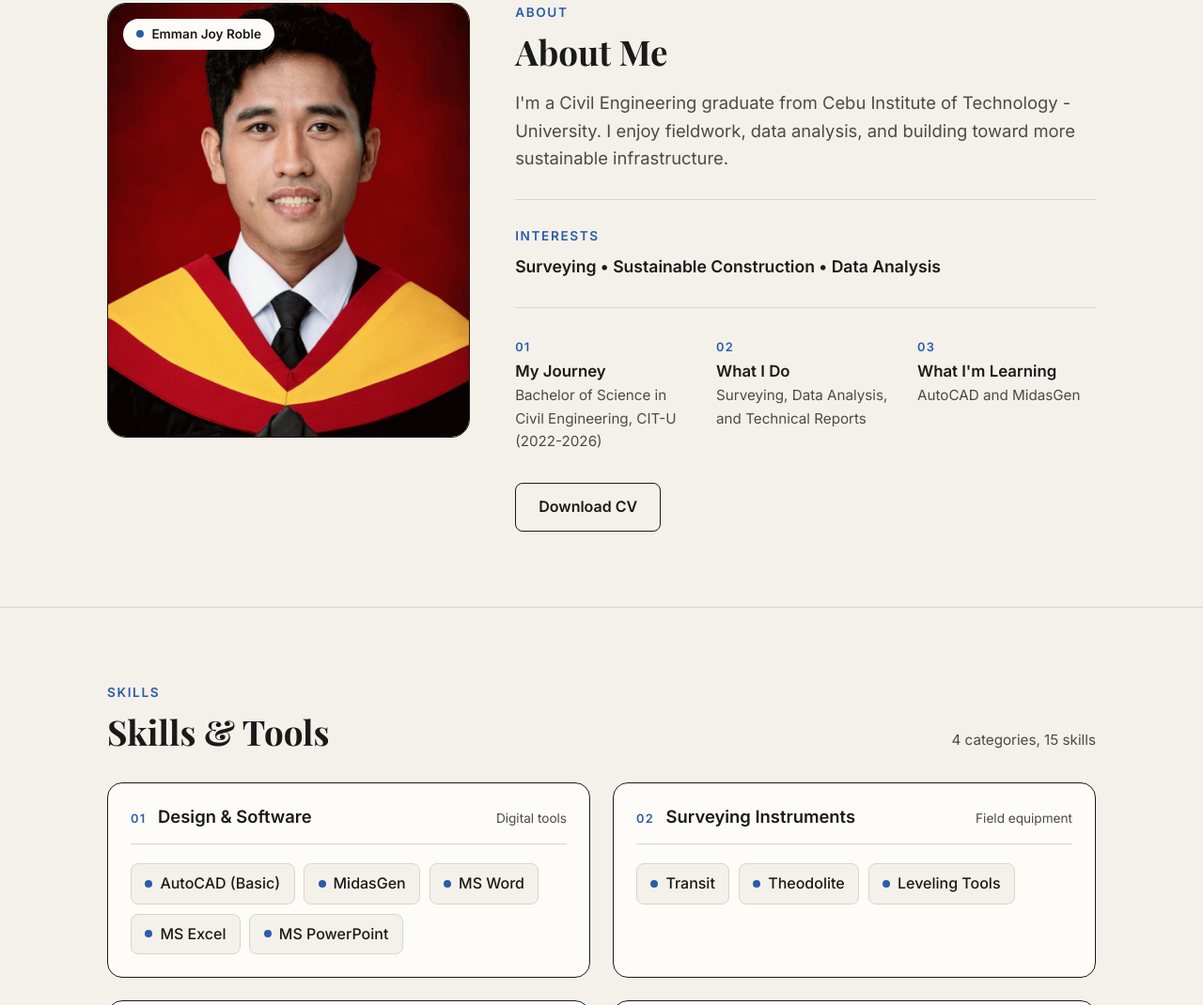
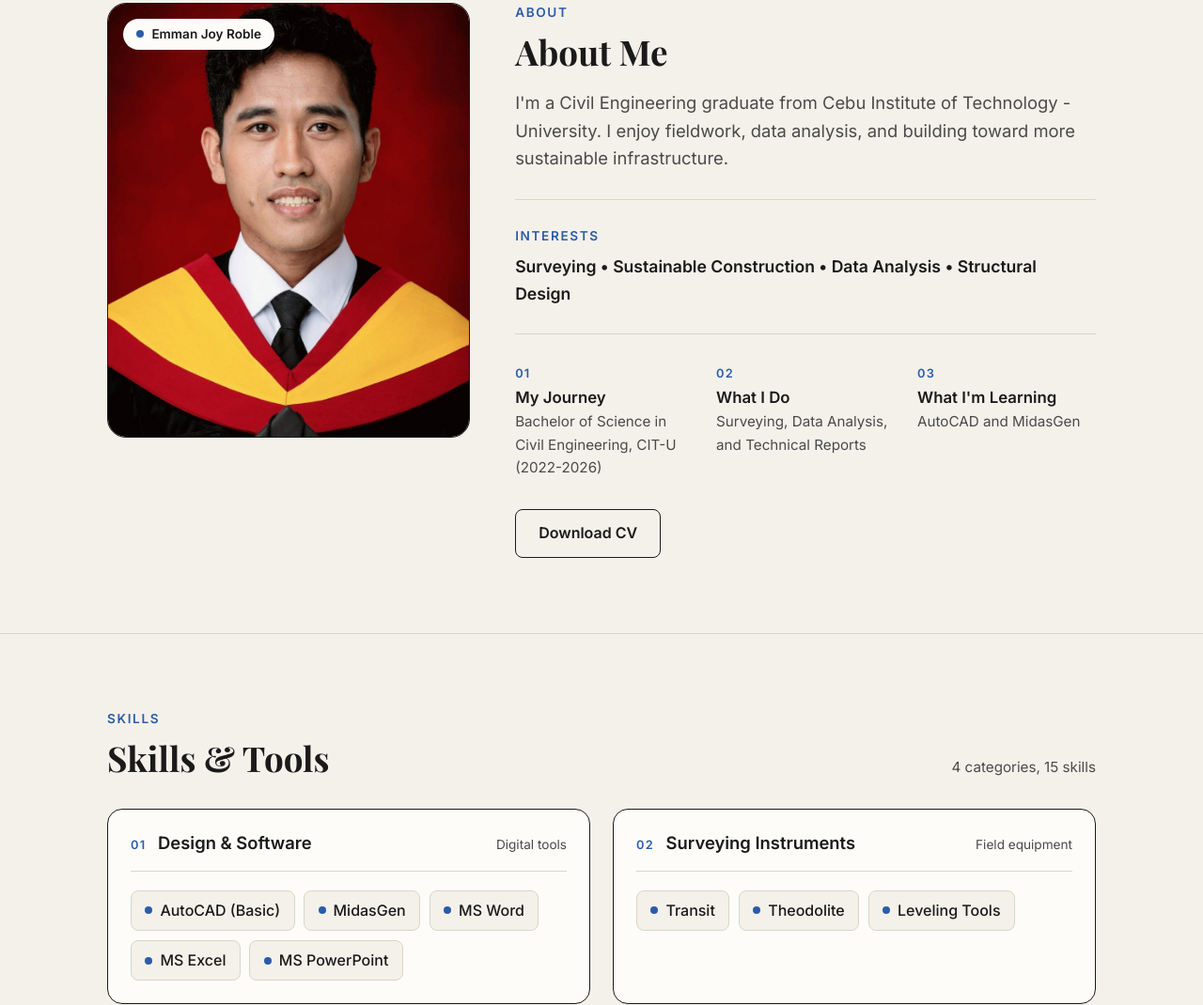
Before and after one commit to filarddd/emman-portfolio, a plain HTML site: page index.html in a window 1280 px wide. Shown: the part 789-1859 px from the top of the page at 94% size. Drawn offline with nearby package versions, Linux system fonts and the light colour scheme.

Commit message:
minor updates

```diff
--- a/index.html
+++ b/index.html
@@ -91,7 +91,7 @@
                 <div class="divider"></div>
 
                 <p class="eyebrow">Interests</p>
-                <p class="interests">Surveying &bull; Sustainable Construction &bull; Data Analysis</p>
+                <p class="interests">Surveying &bull; Sustainable Construction &bull; Data Analysis &bull; Structural Design</p>
 
                 <div class="divider"></div>
 
```
